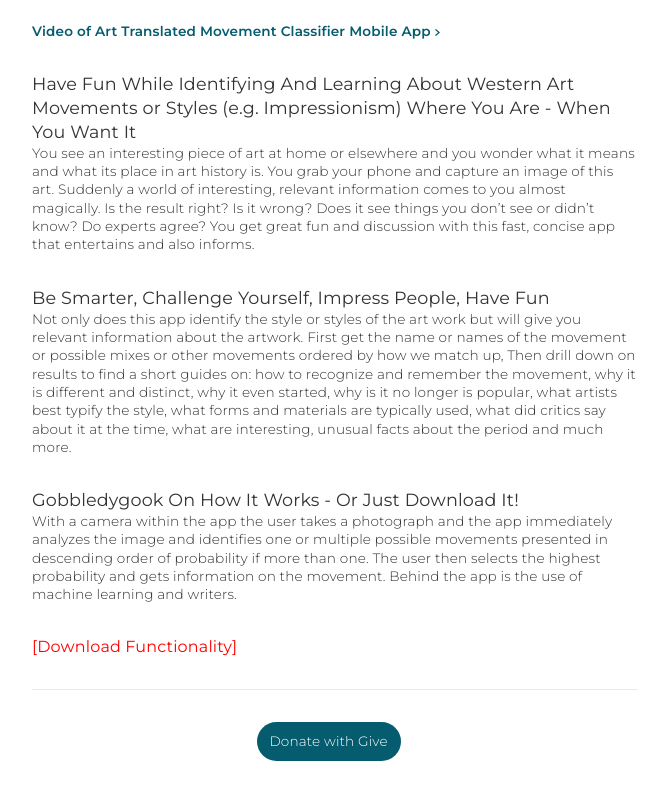
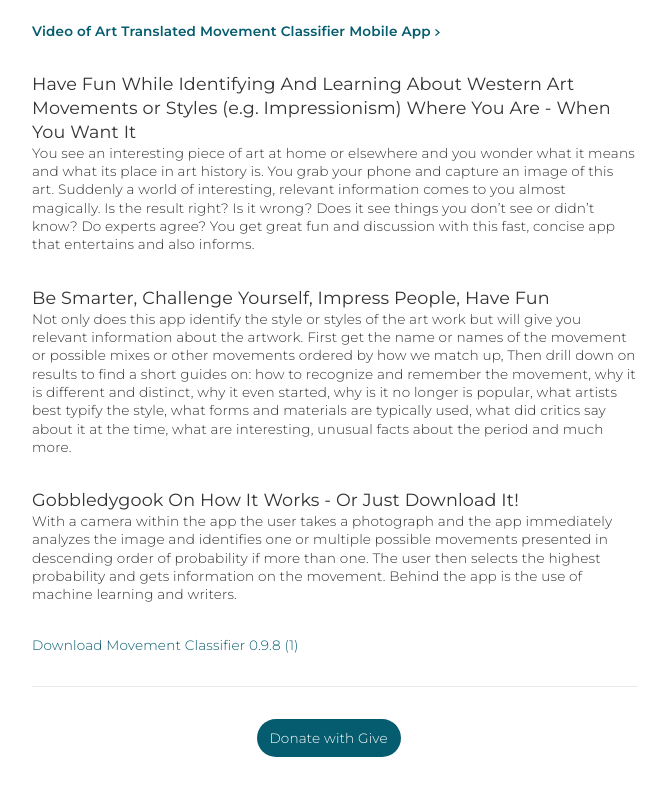
Before and after one commit to kate-mills/arttranslated, a Gatsby site: page /art-translated-for-movements in a window 1280 px wide. Shown: the part 627-1427 px from the top of the page, without its empty margins (305-971 px from the left). Built offline with nearby package versions, Linux system fonts and the light colour scheme; Gatsby itself is replaced by a stand-in of ours.

Commit message:
added generic link to download apps

```diff
--- a/src/pages/art-translated-for-movements.js
+++ b/src/pages/art-translated-for-movements.js
@@ -65,10 +65,8 @@ export default function Home({ data }) {
       </div>
 
       <div className="body">
-        <h3 style={{ color: 'red', fontSize: '1rem' }}>
-          [Download Functionality]
-        </h3>
-    </div>
+        <a href="https://testflight.apple.com/v1/invite/ce491cba5b5849fbba234ab39288c7ef5e4a073abcaa422c944b2ec2a21a4c145ee345f7?ct=R6DF954536&advp=10000&platform=ios">Download Movement Classifier 0.9.8 (1)</a>
+      </div>
     </Layout>
   )
 }
--- a/src/pages/art-translated-for-symbols.js
+++ b/src/pages/art-translated-for-symbols.js
@@ -74,7 +74,7 @@ export default function Home({ data }) {
         </h3>
       </div>
       <div className="body">
-        <h3 style={{ color: 'red', fontSize: '1rem' }}>[Download Functionality]</h3>
+        <a href="https://testflight.apple.com/v1/invite/628da32604dc431fa6da47f9f9f8f5405594bd6fb61143319f863686c0dbe37e5ed98459?ct=FMWKQHTZSA&advp=10000&platform=ios">Download Art Translated 0.0.3 (1)</a>
       </div>
     </Layout>
   )
```
